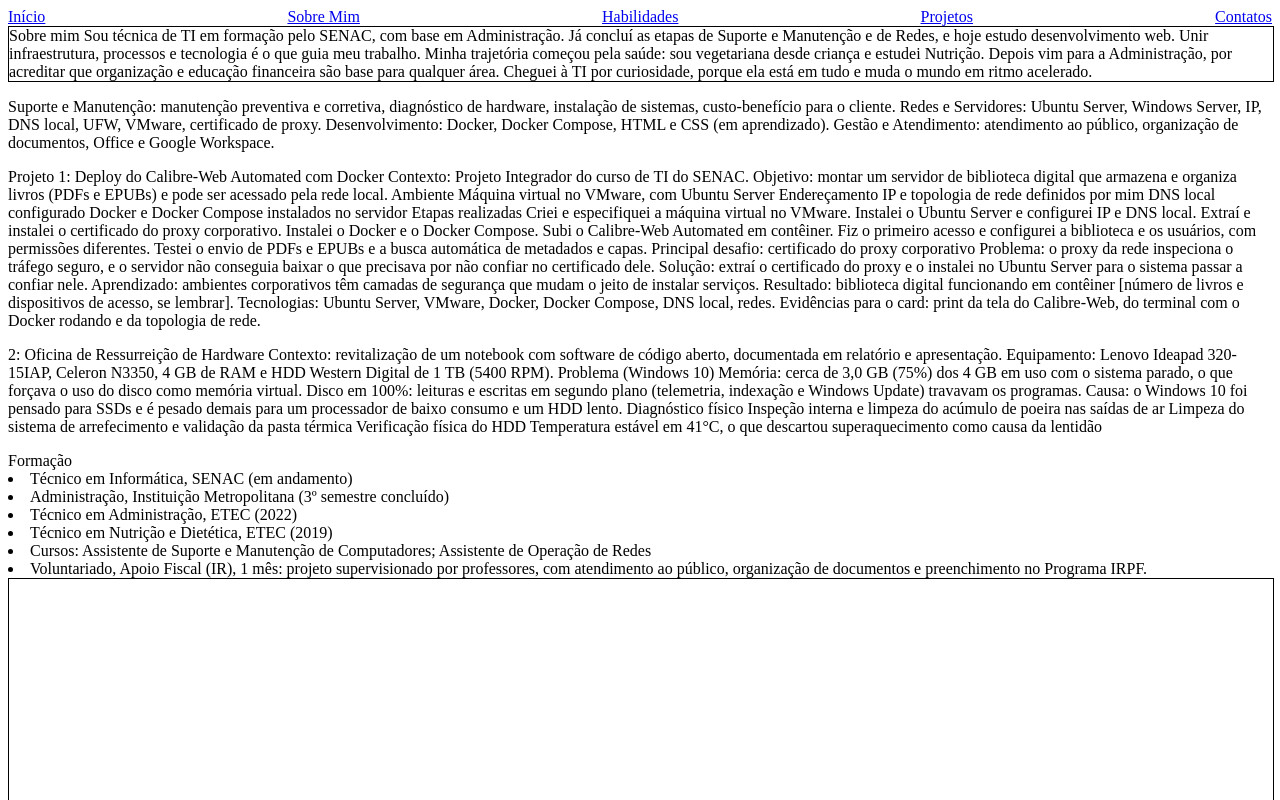
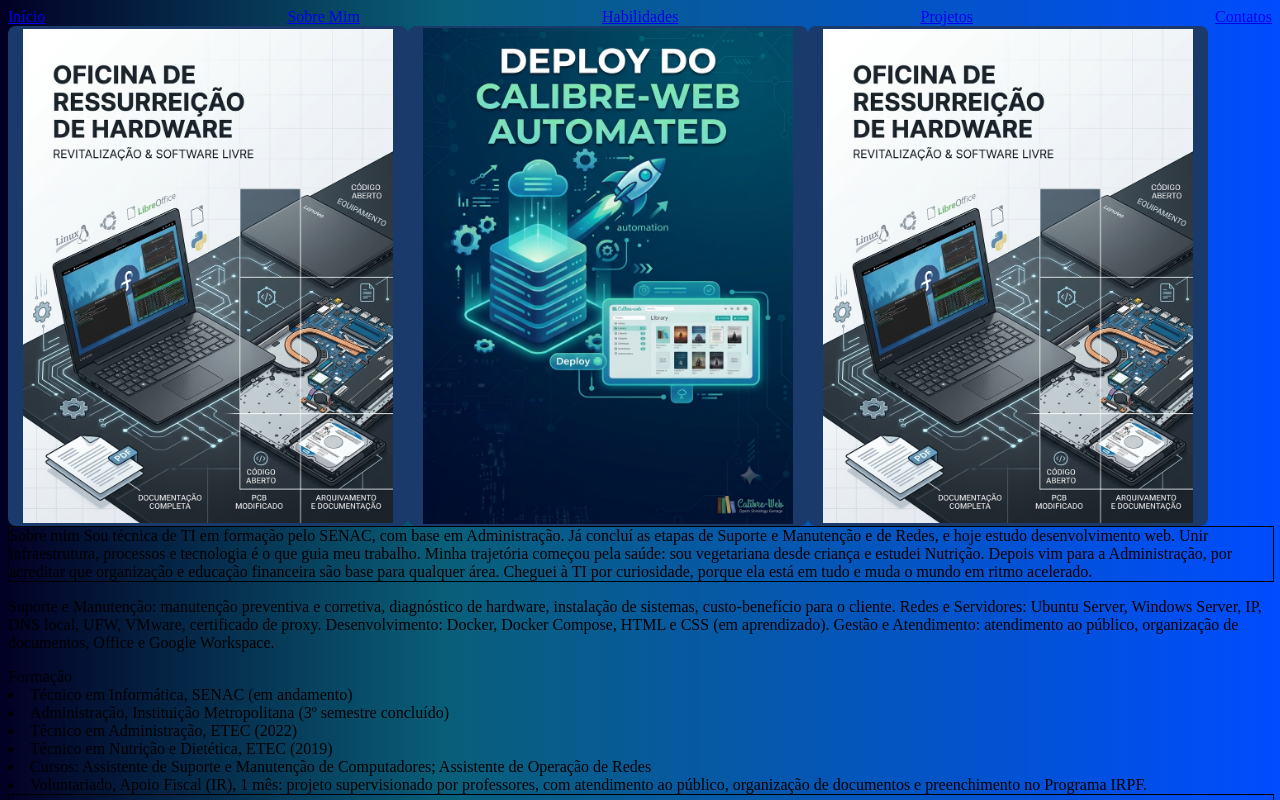
Before and after one commit to lilyrebecca89-svg/portif-lio, a plain HTML site: page index.html in a window 1280 px wide. Shown: the top 800 px of the page. Drawn offline with Linux system fonts and the light colour scheme.

Commit message:
Refactor code structure for improved readability and maintainability

```diff
--- a/css/style.css
+++ b/css/style.css
@@ -1,3 +1,15 @@
+:root {
+  --azul: #1a3a6b;
+  --laranja: #222224;
+  --fundo: #f4f7f6;
+  --texto: #333;
+}
+
+body{
+  background: #020024;
+background: linear-gradient(90deg, rgba(2, 0, 36, 1) 0%, rgba(9, 95, 121, 1) 35%, rgba(0, 76, 255, 1) 100%);
+}
+
 nav{
 
     display: flex;
@@ -48,3 +60,58 @@ height: 100px;}
 
   #fomação{border: #000 1px solid;
     width: 100%;}
+    /* Flip Card Efeito Prático */
+.flip-card-container {
+  background-color: transparent;
+  width: 400px;
+  height: 500px;
+  perspective: 1000px;
+}
+
+.flip-card-inner {
+  position: relative;
+  width: 100%;
+  height: 100%;
+  text-align: center;
+  transition: transform 0.6s;
+  /* Necessário para que os filhos preservem o espaço 3D durante o giro */
+  transform-style: preserve-3d;
+}
+
+.flip-card-container:hover .flip-card-inner {
+  transform: rotateY(180deg);
+}
+
+.flip-card-front,
+.flip-card-back {
+  position: absolute;
+  width: 100%;
+  height: 100%;
+  /* Esconde o verso do elemento quando ele está de costas */
+  backface-visibility: hidden;
+  display: flex;
+  align-items: center;
+  justify-content: center;
+  border-radius: 8px;
+  font-weight: bold;
+  color: white;
+  font-size: 1.2rem;
+}
+
+.flip-card-front {
+  background-color: var(--azul);
+}
+
+.flip-card-back {
+  background-color: var(--laranja);
+  /* Já inicia virado 180 graus para trás */
+  transform: rotateY(180deg);
+}
+
+  div ul li{
+    padding-right: 20px;
+  }
+
+hero{
+    display: flex;
+}
--- a/index.html
+++ b/index.html
@@ -22,8 +22,51 @@
 
         <main>
             <hero>
-
-
+          <!--Card 1  -->
+        <div class="flip-card-container">
+          <div class="flip-card-inner">
+            <div class="flip-card-front"><img src="imagens/Gemini_Generated_Image_rya6n2rya6n2rya6.jpg" width="370" alt=""></div>
+            <div class="flip-card-back"><ul>
+                <li> Revitalização de um notebook com software de código aberto. Causa: o Windows 10 foi pensado para SSDs e é pesado demais para um processador de baixo consumo e um HDD lento.
+                <li>Problema (Windows 10) Memória: cerca de 3,0 GB (75%) dos 4 GB em uso com o sistema parado, o que forçava o uso do disco como memória virtual. Disco em 100%: leituras e escritas em segundo plano travavam os programas.</li>
+                <li>Solução: troca do Windows por Linux (zorin), mais leve e de código aberto.</li>
+            </ul></div>
+          </div>
+        </div>
+          <!-- Card 2 -->
+           <div class="flip-card-container">
+          <div class="flip-card-inner">
+            <div class="flip-card-front"><img src="imagens/image_6961b57d (1).jpg" width="370" alt=""></div>
+            <div class="flip-card-back"><ul>
+                <li> Deploy do Calibre-Web Automated com Docker</li>
+                <li>Montar um servidor de biblioteca digital que armazena e organiza livros (PDFs e EPUBs) e pode ser acessado pela rede local.</li>
+                <li>Máquina virtual no VMware, com Ubuntu Server
+Endereçamento IP e topologia de rede definidos por mim
+DNS local configurado
+Docker e Docker Compose instalados no servidor
+</li>
+<li>Criei e especifiquei a máquina virtual no VMware.
+Instalei o Ubuntu Server e configurei IP e DNS local.
+Extraí e instalei o certificado do proxy corporativo.
+Instalei o Docker e o Docker Compose.
+Subi o Calibre-Web Automated em contêiner.
+Fiz o primeiro acesso e configurei a biblioteca e os usuários, com permissões diferentes.
+Testei o envio de PDFs e EPUBs e a busca automática de metadados e capas.
+</li>
+            </ul></div>
+          </div>
+        </div>
+        <!-- Card 3 -->
+           <div class="flip-card-container">
+          <div class="flip-card-inner">
+            <div class="flip-card-front"><img src="imagens/Gemini_Generated_Image_rya6n2rya6n2rya6.jpg" width="370" alt=""></div>
+            <div class="flip-card-back"><ul>
+                <li> Revitalização de um notebook com software de código aberto. Causa: o Windows 10 foi pensado para SSDs e é pesado demais para um processador de baixo consumo e um HDD lento.
+                <li>Problema (Windows 10) Memória: cerca de 3,0 GB (75%) dos 4 GB em uso com o sistema parado, o que forçava o uso do disco como memória virtual. Disco em 100%: leituras e escritas em segundo plano travavam os programas.</li>
+                <li>Solução: troca do Windows por Linux (zorin), mais leve e de código aberto.</li>
+            </ul></div>
+          </div>
+        </div>
 </hero>
 
 
@@ -40,60 +83,7 @@ Gestão e Atendimento: atendimento ao público, organização de documentos, Off
 </p>
  </section>
 
-            <section id="projetos"><p>Projeto 1: Deploy do Calibre-Web Automated com Docker
 
-Contexto: Projeto Integrador do curso de TI do SENAC.
-
-Objetivo: montar um servidor de biblioteca digital que armazena e organiza livros (PDFs e EPUBs) e pode ser acessado pela rede local.
-
-Ambiente
-
-Máquina virtual no VMware, com Ubuntu Server
-Endereçamento IP e topologia de rede definidos por mim
-DNS local configurado
-Docker e Docker Compose instalados no servidor
-
-Etapas realizadas
-
-Criei e especifiquei a máquina virtual no VMware.
-Instalei o Ubuntu Server e configurei IP e DNS local.
-Extraí e instalei o certificado do proxy corporativo.
-Instalei o Docker e o Docker Compose.
-Subi o Calibre-Web Automated em contêiner.
-Fiz o primeiro acesso e configurei a biblioteca e os usuários, com permissões diferentes.
-Testei o envio de PDFs e EPUBs e a busca automática de metadados e capas.
-
-Principal desafio: certificado do proxy corporativo
-
-Problema: o proxy da rede inspeciona o tráfego seguro, e o servidor não conseguia baixar o que precisava por não confiar no certificado dele.
-Solução: extraí o certificado do proxy e o instalei no Ubuntu Server para o sistema passar a confiar nele.
-Aprendizado: ambientes corporativos têm camadas de segurança que mudam o jeito de instalar serviços.
-
-Resultado: biblioteca digital funcionando em contêiner [número de livros e dispositivos de acesso, se lembrar].
-
-Tecnologias: Ubuntu Server, VMware, Docker, Docker Compose, DNS local, redes.
-
-Evidências para o card: print da tela do Calibre-Web, do terminal com o Docker rodando e da topologia de rede.</p>
-
-<p> 2: Oficina de Ressurreição de Hardware
-
-Contexto: revitalização de um notebook com software de código aberto, documentada em relatório e apresentação.
-
-Equipamento: Lenovo Ideapad 320-15IAP, Celeron N3350, 4 GB de RAM e HDD Western Digital de 1 TB (5400 RPM).
-
-Problema (Windows 10)
-
-Memória: cerca de 3,0 GB (75%) dos 4 GB em uso com o sistema parado, o que forçava o uso do disco como memória virtual.
-Disco em 100%: leituras e escritas em segundo plano (telemetria, indexação e Windows Update) travavam os programas.
-Causa: o Windows 10 foi pensado para SSDs e é pesado demais para um processador de baixo consumo e um HDD lento.
-
-Diagnóstico físico
-
-Inspeção interna e limpeza do acúmulo de poeira nas saídas de ar
-Limpeza do sistema de arrefecimento e validação da pasta térmica
-Verificação física do HDD
-Temperatura estável em 41°C, o que descartou superaquecimento como causa da lentidão
-</p>
 
 
             </section>
```
Also changed, not shown: imagens/20260311_105759.jpg (added), imagens/D_NQ_NP_2X_784381-MLB110388296269_042026-F-notebook-lenovo-ideapad-32015iap-celeron-n3350-8gb-500gb-hd.webp (added), imagens/D_NQ_NP_2X_924878-MLB118226331455_092026-F-notebook-lenovo-ideapad-32015iap-celeron-n3350-8gb-500gb-hd.webp (added), imagens/Gemini_Generated_Image_rya6n2rya6n2rya6.jpg (added), imagens/image_6961b57d (1).jpg (added), 2 other files.
